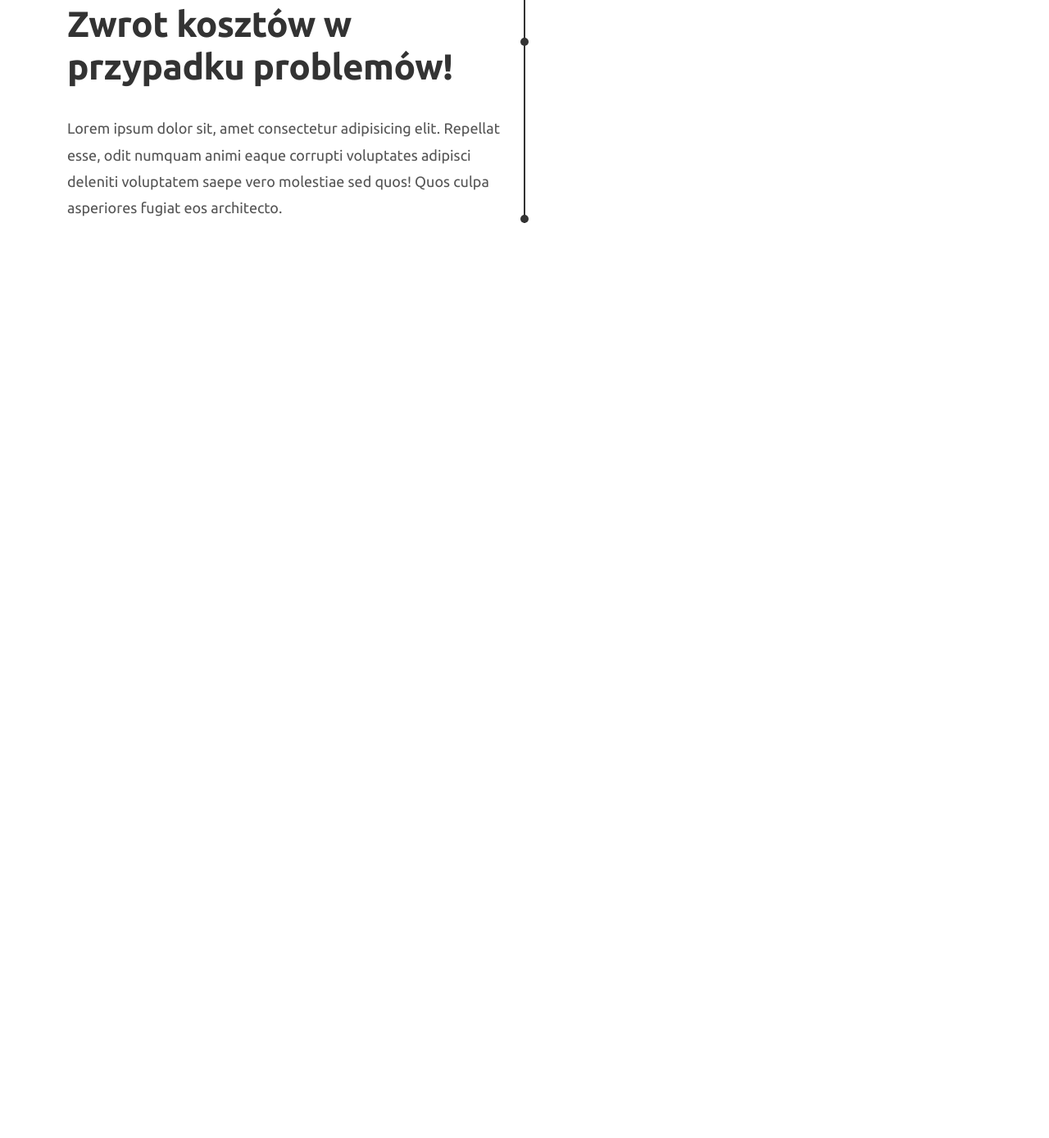
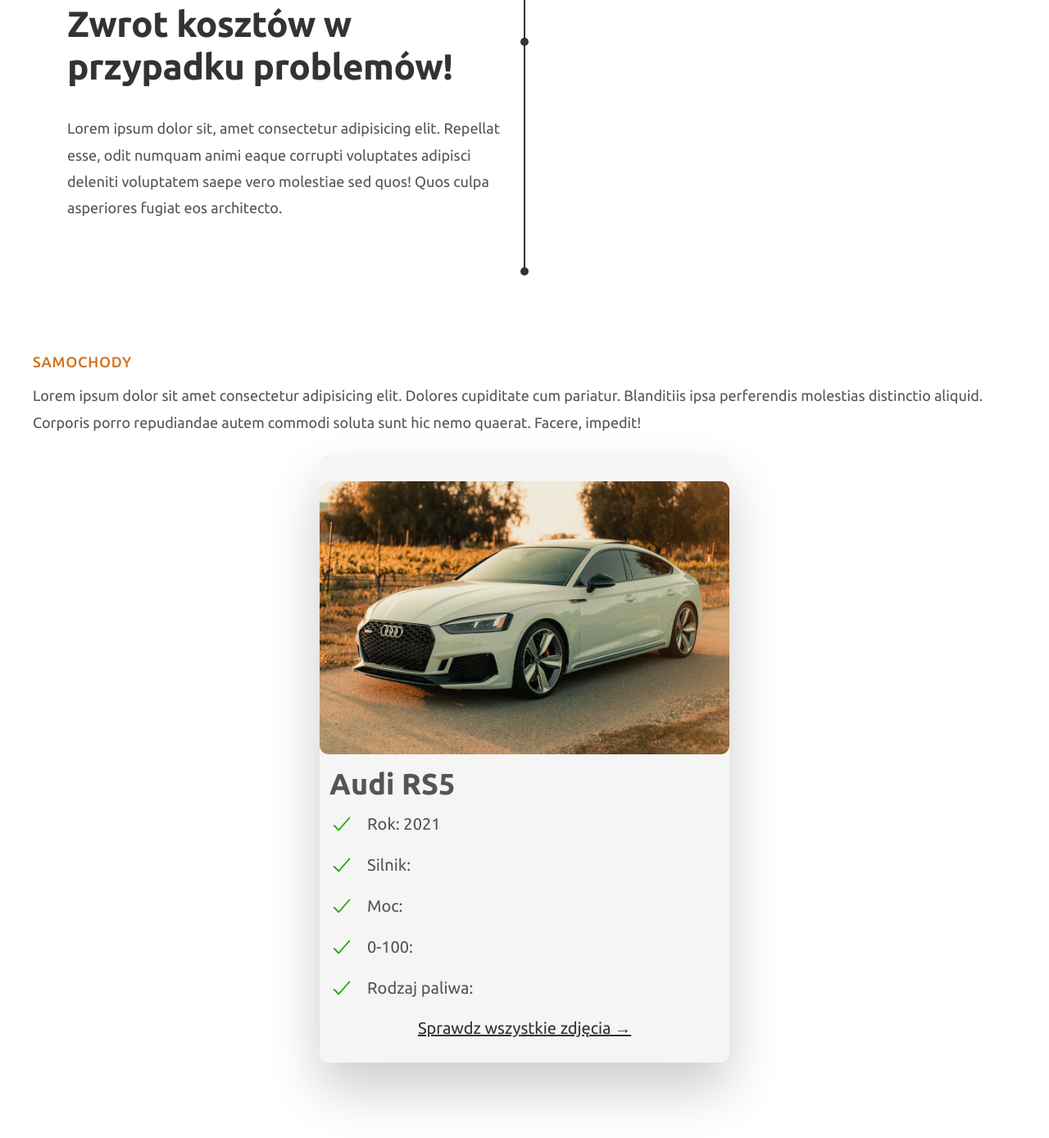
Before and after one commit to WojciechDudek124/rent-car, a plain HTML site: page index.html in a window 1280 px wide. Shown: the part 4057-5445 px from the top of the page at 82% size. Before the commit the page ends 4489 px from the top, so only its background shows below. Drawn offline with nearby package versions, Linux system fonts and the light colour scheme.

Commit message:
Start create car-section, add first element to card slider

```diff
--- a/index.html
+++ b/index.html
@@ -188,6 +188,58 @@
     </div>
   </section>
 
+  <section class="section-car container">
+    <span class="subheading">Samochody</span>
+    <p class="top-section-description">Lorem ipsum dolor sit amet consectetur adipisicing elit. Dolores cupiditate cum pariatur. Blanditiis ipsa perferendis molestias distinctio aliquid. Corporis porro repudiandae autem commodi soluta sunt hic nemo quaerat. Facere, impedit!</p>
+    <div class="car">
+    <div class="slide">
+      <div class="slide-content">
+        <div class="card-wrapper">
+          <div class="card">
+            <div class="card-image-content">
+              <span class="overlay"></span>
+              <div class="card-image">
+                <img src="cars/rs5.jpeg" alt="audiS5" class="card-img">
+              </div>
+            </div>
+
+            <div class="card-content">
+              <h2 class="car-name">Audi RS5</h2>
+              <ul class="car-specifications">
+                <li class="car-specification">
+                  <ion-icon class="car-icon" name="checkmark-outline"></ion-icon>
+                  <span>Rok: 2021</span>
+                </li>
+                <li class="car-specification">
+                  <ion-icon class="car-icon" name="checkmark-outline"></ion-icon>
+                  <span>Silnik:</span>
+                </li>
+                <li class="car-specification">
+                  <ion-icon class="car-icon" name="checkmark-outline"></ion-icon>
+                  <span>Moc:</span>
+                </li>
+                <li class="car-specification">
+                  <ion-icon class="car-icon" name="checkmark-outline"></ion-icon>
+                  <span>0-100:</span>
+                </li>
+                <li class="car-specification">
+                  <ion-icon class="car-icon" name="checkmark-outline"></ion-icon>
+                  <span>Rodzaj paliwa:</span>
+                </li>
+              </ul>
+            </div>
+
+            <div class="all-cars-img">
+              <a href="#" class="link">Sprawdz wszystkie zdjęcia &rarr;</a>
+            </div>
+          </div>
+
+        </div>
+      </div>
+    </div>
+  </div>
+  </section>
+
 
 
 
@@ -235,8 +287,8 @@
     </div>
     </section> -->
 
-  <script type="module" src="https://unpkg.com/ionicons@5.5.2/dist/ionicons/ionicons.esm.js"></script>
-<script nomodule src="https://unpkg.com/ionicons@5.5.2/dist/ionicons/ionicons.js"></script>
+    <script type="module" src="https://unpkg.com/ionicons@7.1.0/dist/ionicons/ionicons.esm.js"></script>
+    <script nomodule src="https://unpkg.com/ionicons@7.1.0/dist/ionicons/ionicons.js"></script>
 <script src="main.js"></script>
 </body>
 </html>
--- a/style.css
+++ b/style.css
@@ -395,3 +395,85 @@
   transform: none;
   opacity: 1;
 }
+
+/* ------------------------ */
+/* CAR SECTION */
+/* ------------------------ */
+
+.section-car{
+  padding: 0 0 9.6rem 0;
+}
+
+.car{
+  display: flex;
+  align-items: center;
+  justify-content: center;
+}
+
+.slide-content{
+  margin: 0 4rem;
+  box-shadow:  0 3.2rem 6.4rem rgba(0, 0, 0, 0.2);
+  border-radius: 11px;
+}
+
+.card{
+  border-radius: 11px;
+  background-color: #F5F5F5;
+  width: 50rem;
+  padding: 3.2rem 0 3.2rem 0;
+}
+
+.card-img{
+  width: 100%;
+  border-radius: 11px;
+}
+
+.car-name{
+  font-size: 3.6rem;
+  font-weight: 700;
+  line-height: 1.2;
+  padding: 1.2rem;
+}
+
+.car-specifications{
+  list-style: none;
+  display: flex;
+  flex-direction: column;
+  gap: 2rem;
+}
+
+.car-specification{
+  font-size: 2rem;
+  display: flex;
+  align-items: center;
+  gap: 1.6rem;
+  margin-left: 1.2rem;
+}
+
+.car-specification:last-child{
+  margin-bottom: 2.4rem;
+}
+
+.car-icon{
+  height: 3rem;
+  width: 3rem;
+  color: #1DAC00;
+}
+
+.all-cars-img{
+  font-size: 2rem;
+  text-align: center;
+}
+
+
+.link:visited, .link:link{
+  color: #333;
+  border-bottom: 1px solid transparent;
+}
+
+.link:hover, .link:active{
+  color: #1DAC00;
+  text-decoration: none;
+  padding-bottom: 2px;
+  transition: all 0.3s;
+}
```
Also changed, not shown: assistance.jpg (deleted), cars/a36.jpeg (added), cars/gvagon.jpeg (added), cars/m5.jpeg (added), cars/rs5.jpeg (added), cars/rs6.jpeg (added), hero-section-photo.jpg (deleted), logo.png (deleted), mechanical.jpg (deleted), 4 other files.
